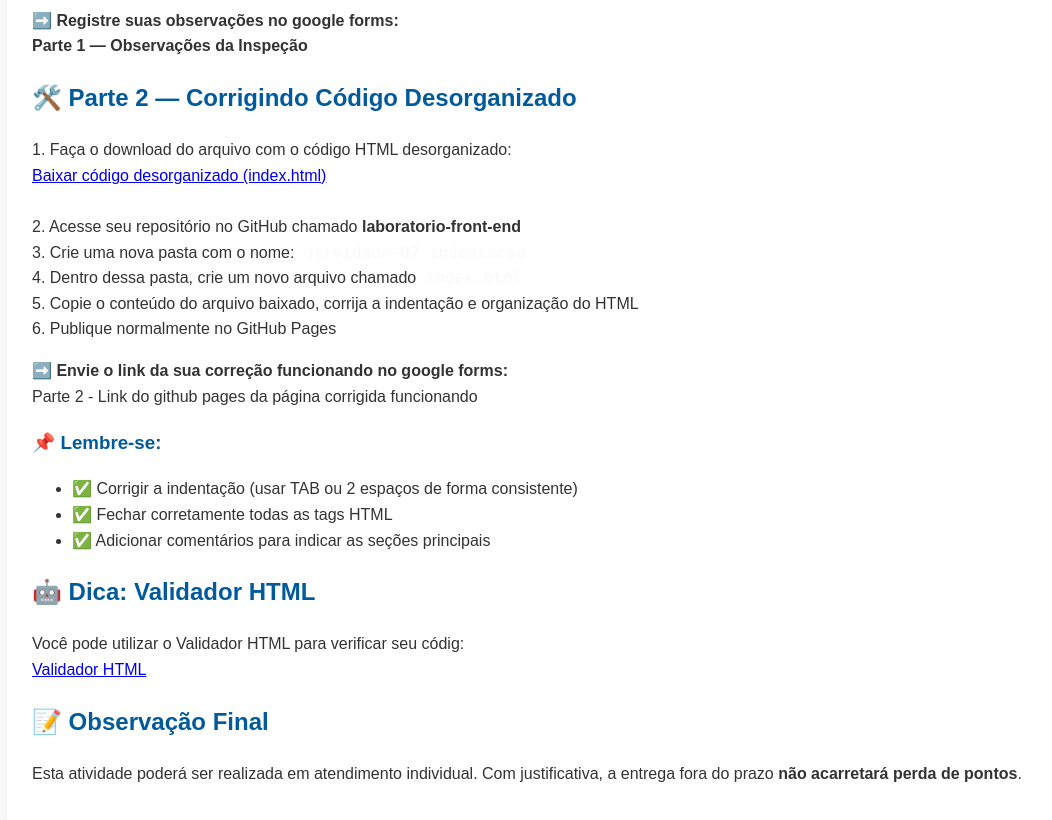
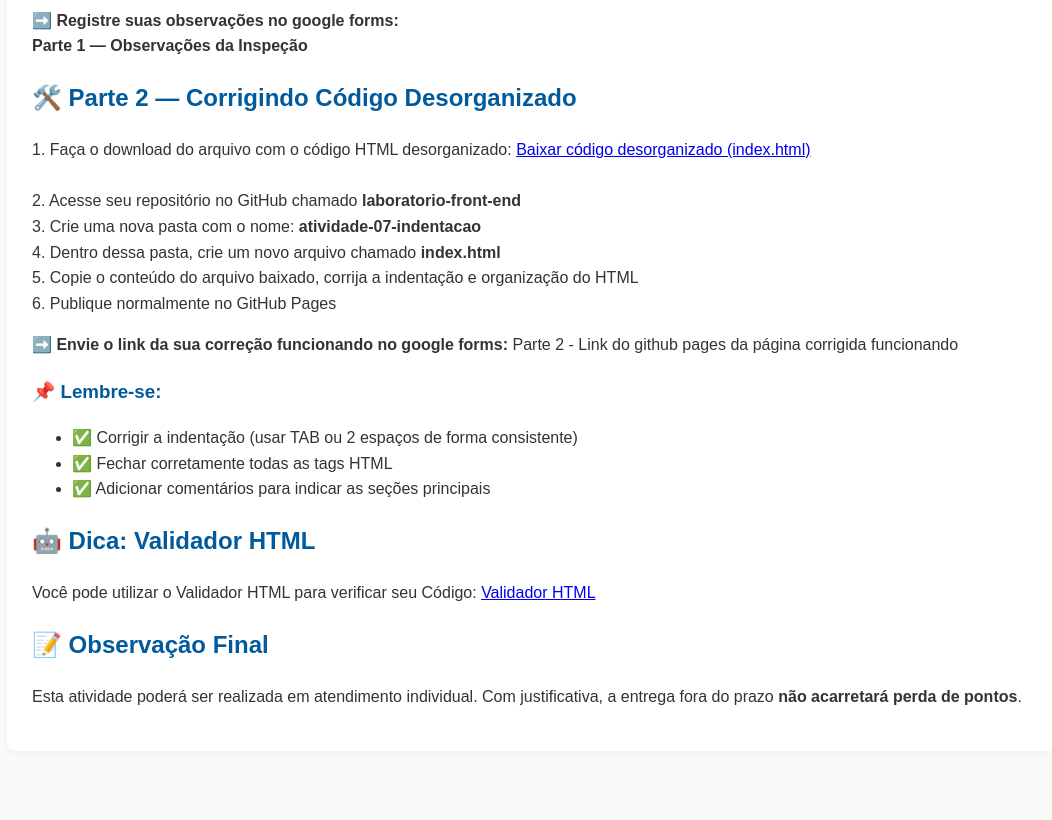
Before and after one commit to anapaulacostacurta-ifpr/desafio-html-info1-ifpr, a plain HTML site: page exercicio7.html in a window 1280 px wide. Shown: the part 640-1460 px from the top of the page, without its empty margins (33-1085 px from the left). After the commit the page ends 1431 px from the top, so only its background shows below. Drawn offline with Linux system fonts and the light colour scheme.

Commit message:
Versão 9.1

```diff
--- a/exercicio7.html
+++ b/exercicio7.html
@@ -35,17 +35,17 @@
             </p>
             <h2>🛠️ Parte 2 — Corrigindo Código Desorganizado</h2>
             <p>
-                1. Faça o download do arquivo com o código HTML desorganizado:<br>
+                1. Faça o download do arquivo com o código HTML desorganizado:
                 <a href="./aluno-desafio-indentacao/index.html" download>
                     Baixar código desorganizado (index.html)
                 </a><br><br>
                 2. Acesse seu repositório no GitHub chamado <strong>laboratorio-front-end</strong><br>
-                3. Crie uma nova pasta com o nome: <code>atividade-07-indentacao</code><br>
-                4. Dentro dessa pasta, crie um novo arquivo chamado <code>index.html</code><br>
+                3. Crie uma nova pasta com o nome: <b>atividade-07-indentacao</b><br>
+                4. Dentro dessa pasta, crie um novo arquivo chamado <b>index.html</b><br>
                 5. Copie o conteúdo do arquivo baixado, corrija a indentação e organização do HTML<br>
                 6. Publique normalmente no GitHub Pages
             </p>
-            <p><strong>➡️ Envie o link da sua correção funcionando no google forms:</strong><br>
+            <p><strong>➡️ Envie o link da sua correção funcionando no google forms:</strong>
                 Parte 2 - Link do github pages da página corrigida funcionando
             </p>
             <h3>📌 Lembre-se:</h3>
@@ -56,7 +56,7 @@
             </ul>
             <h2>🤖 Dica: Validador HTML </h2>
             <p>
-                Você pode utilizar o Validador HTML para verificar seu códig:<br>
+                Você pode utilizar o Validador HTML para verificar seu Código:
                 <a href="https://validator.w3.org/">
                     Validador HTML
                 </a><br>
```
